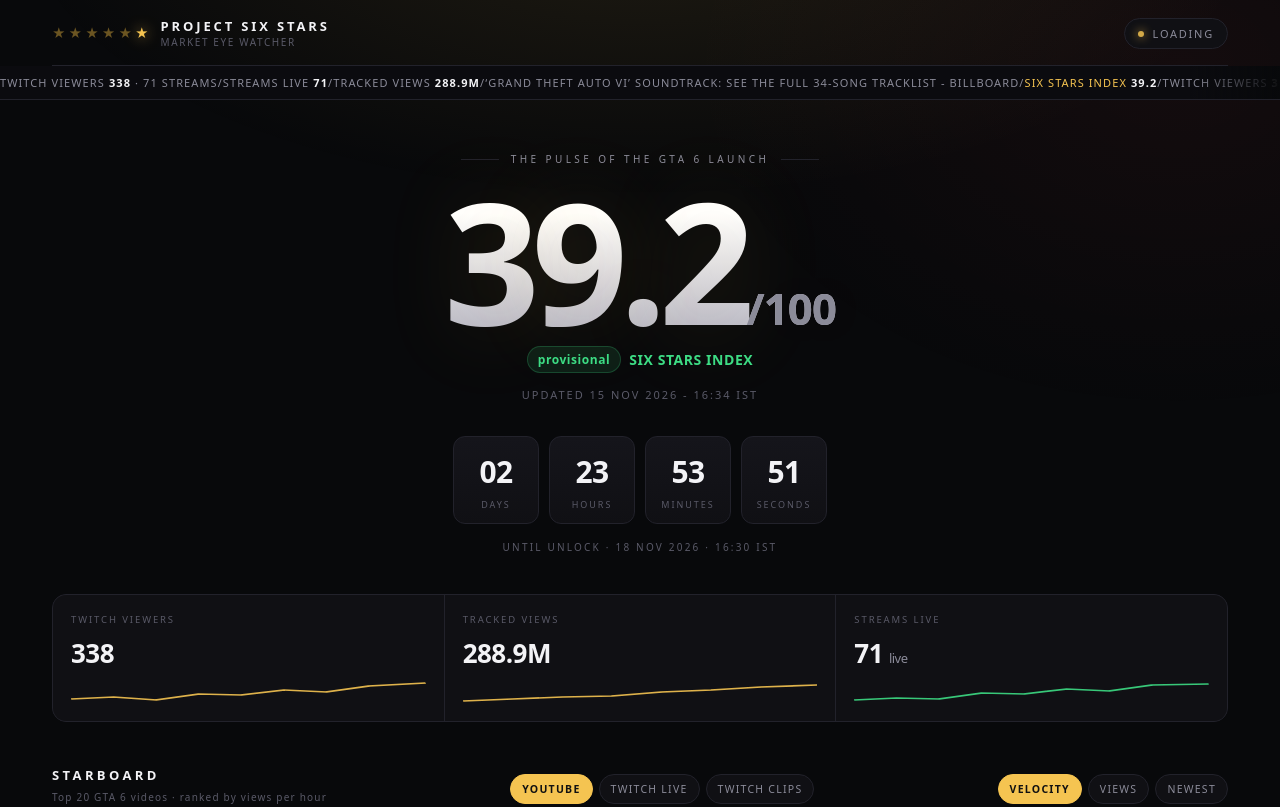
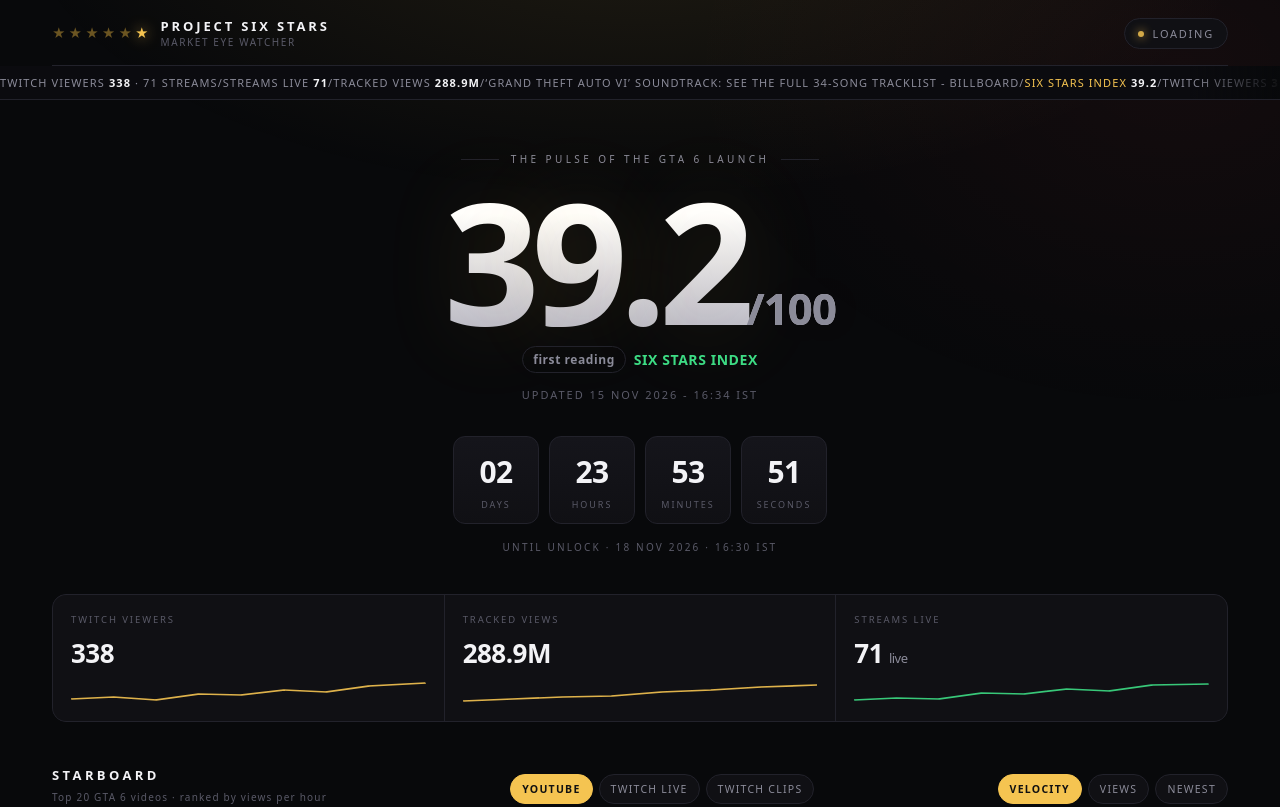
Before and after one commit to projectsixstars/project-six-stars, a plain HTML site: page Market Eye Watcher/index.html in a window 1280 px wide. Shown: the top 807 px of the page. Drawn offline with Linux system fonts and the light colour scheme.

Commit message:
index: say first reading instead of provisional while the 24h series rebuilds

```diff
--- a/Market Eye Watcher/index.html
+++ b/Market Eye Watcher/index.html
@@ -88,6 +88,7 @@
   .delta{display:inline-flex;align-items:center;gap:8px;margin-top:14px;font-size:14px;letter-spacing:.04em;color:var(--green);font-weight:600;flex-wrap:wrap;justify-content:center}
   .delta .pill{background:rgba(61,220,132,.10);border:1px solid rgba(61,220,132,.22);padding:4px 10px;border-radius:99px;font-size:12px}
   .delta .pill.neg{background:rgba(255,77,77,.10);border-color:rgba(255,77,77,.25);color:var(--live)}
+  .delta .pill.wait{background:transparent;border-color:var(--line);color:var(--muted)}
   .stamp{margin-top:14px;font-size:11px;letter-spacing:.18em;color:var(--dim);text-transform:uppercase}
   .stamp.bad{color:var(--live)}
 
@@ -215,7 +216,7 @@
   <section class="hero">
     <div class="eyebrow">The pulse of the GTA 6 launch</div>
     <h1 class="index" style="font-weight:800"><span id="idx">--</span><small>/100</small></h1>
-    <div class="delta"><span class="pill" id="delta">provisional</span> SIX STARS INDEX</div>
+    <div class="delta"><span class="pill wait" id="delta">first reading</span> SIX STARS INDEX</div>
     <div class="stamp" id="stamp">Connecting to data pipeline…</div>
 
     <div class="count" id="countdown">
@@ -471,8 +472,8 @@
     $("idx").textContent = (d.index||0).toFixed(1);
     var dl = $("delta");
     if(d.delta === null || d.delta === undefined){
-      dl.textContent = d.mode === "live" ? "live" : "provisional";
-      dl.className = "pill";
+      dl.textContent = d.mode === "live" ? "live" : "first reading";
+      dl.className = "pill" + (d.mode === "live" ? "" : " wait");
     } else {
       dl.textContent = (d.delta >= 0 ? "▲ +" : "▼ ") + d.delta + " · 24H";
       dl.className = "pill" + (d.delta < 0 ? " neg" : "");
```
